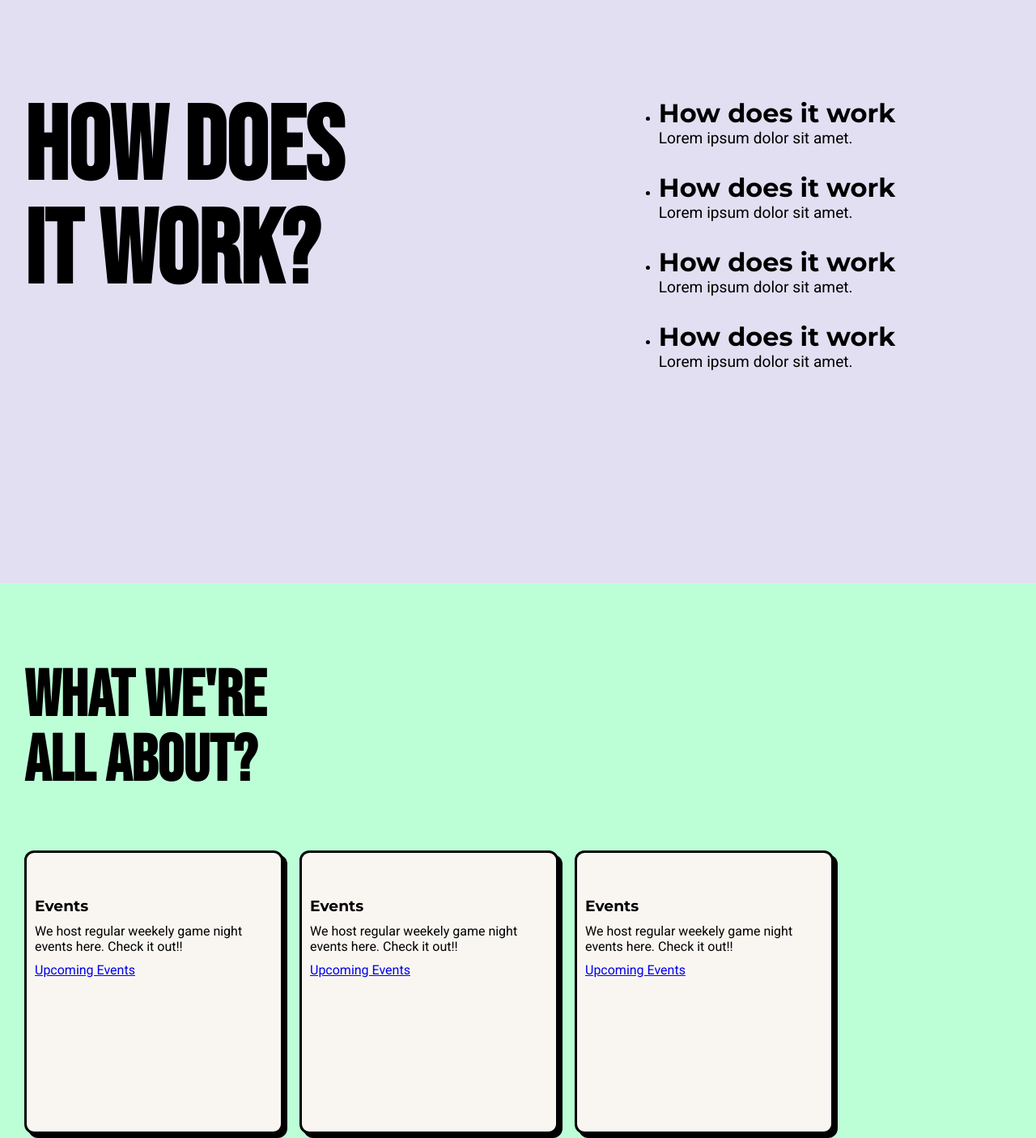
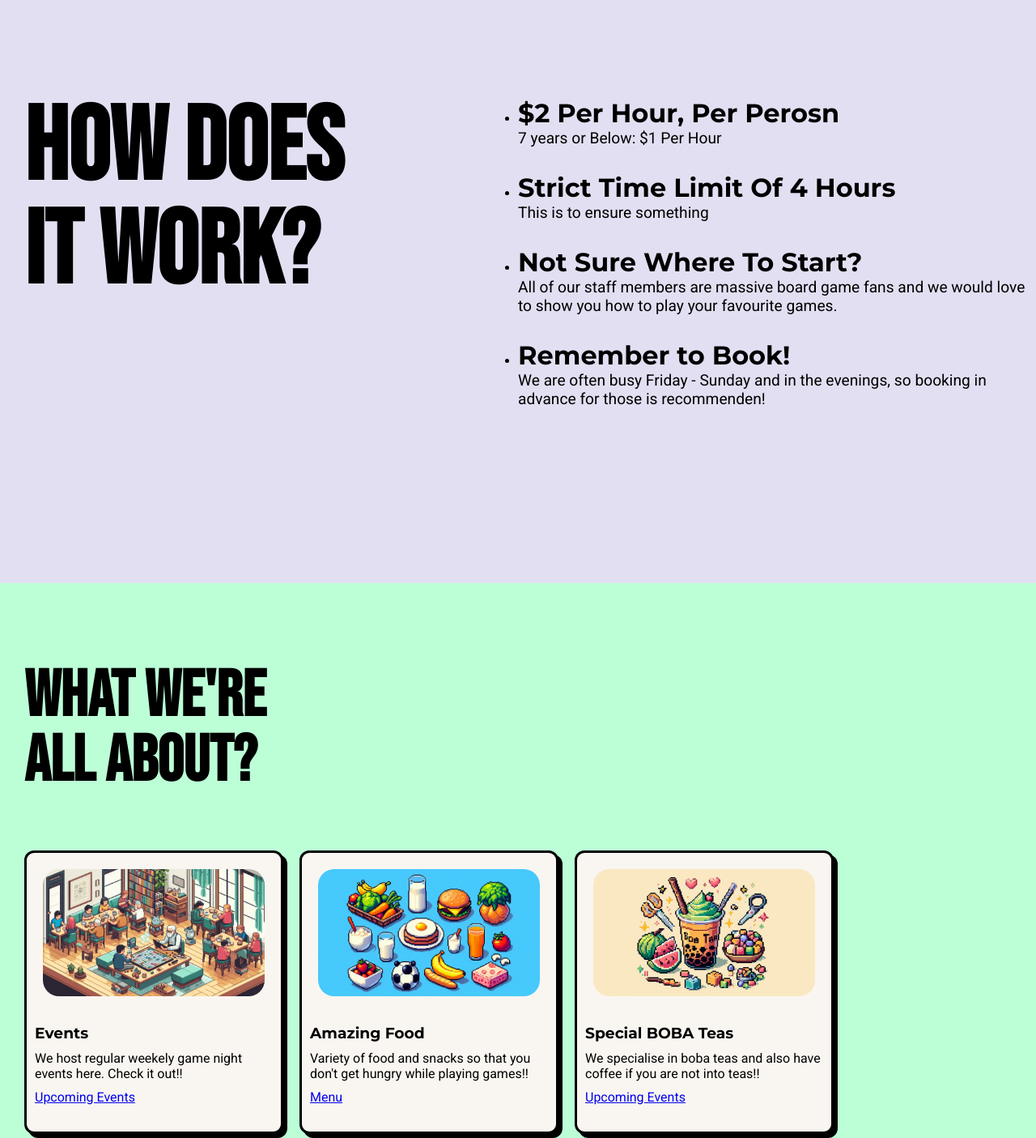
Before and after one commit to jaykrishnagadhavi/hackathon-track-1, a plain HTML site: page index.html in a window 1280 px wide. Shown: the part 880-2285 px from the top of the page at 81% size. Drawn offline with Linux system fonts and the light colour scheme; files that its build step writes are made by us from their sources; a script that the page names is missing; files whose address does not match are found by name.

Commit message:
Files add

```diff
--- /dev/null
+++ b/css/calendar.css
@@ -0,0 +1,14 @@
+* {
+    margin: 0;
+    padding: 0;
+    box-sizing: border-box;
+}
+
+.body {
+    height: 100vh;
+}
+
+iframe {
+    height: 700px;
+    width: 100%;
+}
--- a/index.css
+++ b/css/index.css
@@ -394,5 +394,20 @@ a.hero-button{
     flex-direction: column;
     gap: 100px;
     height: 100vh;
+    justify-content: center;
+    text-align: center;
+    gap: 50px;
+    align-items: center;
+
+  }
+
+  .socials-footer a {
+    font-size: 2rem;
+    color: #000;
+    padding: 10px;
+  }
+
+  .socials-footer a:hover {
+    color: #f9f6f1;
   }
 }
--- a/index.html
+++ b/index.html
@@ -7,7 +7,7 @@
     <link rel="preconnect" href="https://fonts.googleapis.com">
     <link rel="preconnect" href="https://fonts.gstatic.com" crossorigin>
     <link href="https://fonts.googleapis.com/css2?family=Bebas+Neue&family=Montserrat:ital,wght@0,100..900;1,100..900&family=Roboto:ital,wght@0,100;0,300;0,400;0,500;0,700;0,900;1,100;1,300;1,400;1,500;1,700;1,900&display=swap" rel="stylesheet">
-    <link rel="stylesheet" href="./src/index.css">
+    <link rel="stylesheet" href="./css/index.css">
     <title>Vite + React</title>
   </head>
   <body>
@@ -20,7 +20,7 @@
           <ul>
               <li class="home"><a href="#">Home</a></li>
               <li class="time"><a href="#">Opening Times</a></li>
-              <li class="event"><a href="#">Events</a></li>
+              <li class="event"><a href="./calendar.html" target="_blank">Events</a></li>
               <li class="menu"><a href="#">Menu</a></li>
               <li class="socials"><a href="#">Socials</a></li>
               <li class="book"><a href="#">Book a Table</a></li>
@@ -40,20 +40,20 @@
       <div class="how-list">
         <ul>
           <li>
-            <h3>How does it work</h3>
-            <p>Lorem ipsum dolor sit amet.</p>
+            <h3>$2 Per Hour, Per Perosn</h3>
+            <p>7 years or Below: $1 Per Hour</p>
           </li>
           <li>
-            <h3>How does it work</h3>
-            <p>Lorem ipsum dolor sit amet.</p>
+            <h3>Strict Time Limit Of 4 Hours</h3>
+            <p>This is to ensure something</p>
           </li>
           <li>
-            <h3>How does it work</h3>
-            <p>Lorem ipsum dolor sit amet.</p>
+            <h3>Not Sure Where To Start?</h3>
+            <p>All of our staff members are massive board game fans and we would love to show you how to play your favourite games.</p>
           </li>
           <li>
-            <h3>How does it work</h3>
-            <p>Lorem ipsum dolor sit amet.</p>
+            <h3>Remember to Book!</h3>
+            <p>We are often busy Friday - Sunday and in the evenings, so booking in advance for those is recommenden!</p>
           </li>
         </ul>
       </div>
@@ -63,7 +63,7 @@
       <div class="about-cards">
         <div class="card-wrapper">
           <div class="card-image">
-            <img src="./src/assets/events.jpeg" alt="">
+            <img src="./images/events.jpeg" alt="">
           </div>
           <div class="card-details">
             <div class="card-title"><h3>Events</h3></div>
@@ -75,23 +75,23 @@
         </div>
         <div class="card-wrapper">
           <div class="card-image">
-            <img src="./src/assets/events.jpeg" alt="">
+            <img src="./images/food.jpeg" alt="">
           </div>
           <div class="card-details">
-            <div class="card-title"><h3>Events</h3></div>
-            <div class="card-description"><p>We host regular weekely game night events here. Check it out!!</p></div>
+            <div class="card-title"><h3>Amazing Food</h3></div>
+            <div class="card-description"><p>Variety of food and snacks so that you don't get hungry while playing games!!</p></div>
             <div class="card-link">
-            <a href="#">Upcoming Events</a>
+            <a href="#">Menu</a>
           </div>
           </div>
         </div>
         <div class="card-wrapper">
           <div class="card-image">
-            <img src="./src/assets/events.jpeg" alt="">
+            <img src="./images/boba.jpeg" alt="">
           </div>
           <div class="card-details">
-            <div class="card-title"><h3>Events</h3></div>
-            <div class="card-description"><p>We host regular weekely game night events here. Check it out!!</p></div>
+            <div class="card-title"><h3>Special BOBA Teas</h3></div>
+            <div class="card-description"><p>We specialise in boba teas and also have coffee if you are not into teas!!</p></div>
             <div class="card-link">
             <a href="#">Upcoming Events</a>
           </div>
@@ -107,7 +107,7 @@
         <div class="discord-button">
           <a href="#"><i class="fa-brands fa-discord"></i>Join Discord</a>
         </div>
-        <div class="socials">
+        <div class="socials-footer">
           <a href=""><i class="fa-brands fa-square-instagram"></i></a>
           <a href=""><i class="fa-brands fa-youtube"></i></a>
         </div>
```
Also changed, not shown: calendar.html (added, +8 -0 lines), images/boba.jpeg (added), images/food.jpeg (added).
